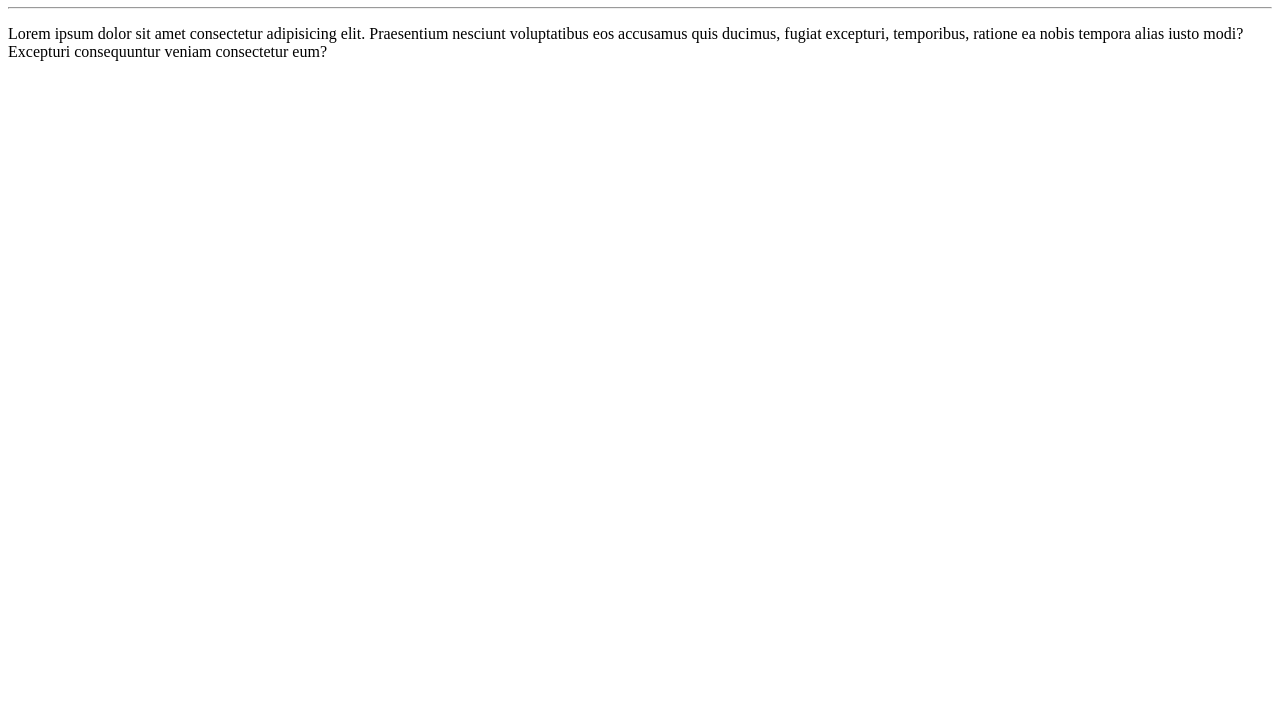
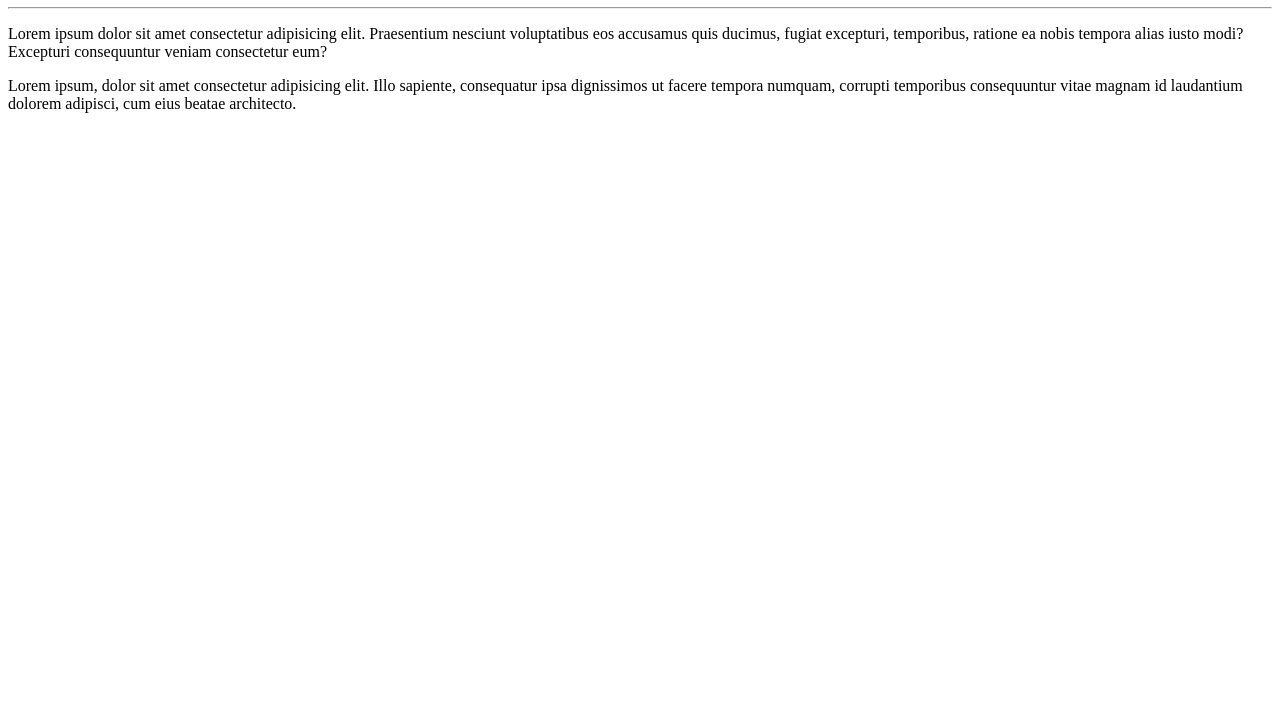
Before and after one commit to viniciusaprazeres/ola-mundo-cursoemvideo, a plain HTML site: page site-exemplo/index.html in a window 1280 px wide. Shown: the part 73-800 px from the top of the page. Drawn offline with Linux system fonts and the light colour scheme.

Commit message:
Adicionei um parágrafo

```diff
--- a/site-exemplo/index.html
+++ b/site-exemplo/index.html
@@ -10,5 +10,6 @@
     <h1>Olá, mundo!</h1>
     <hr>
     <p>Lorem ipsum dolor sit amet consectetur adipisicing elit. Praesentium nesciunt voluptatibus eos accusamus quis ducimus, fugiat excepturi, temporibus, ratione ea nobis tempora alias iusto modi? Excepturi consequuntur veniam consectetur eum?</p>
+    <p>Lorem ipsum, dolor sit amet consectetur adipisicing elit. Illo sapiente, consequatur ipsa dignissimos ut facere tempora numquam, corrupti temporibus consequuntur vitae magnam id laudantium dolorem adipisci, cum eius beatae architecto.</p>
 </body>
 </html>
```
